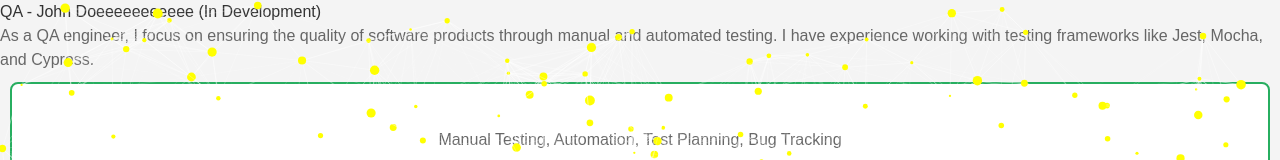
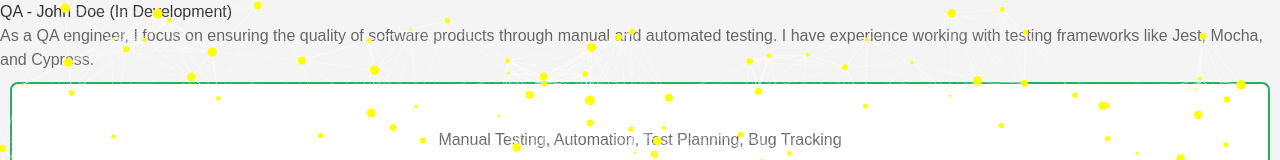
Before and after one commit to tediyo/New-QA-Pro-Web, a Next.js app: page /qa in a window 1280 px wide. Shown: the top 160 px of the page. Built offline with nearby package versions, Linux system fonts and the light colour scheme.

Commit message:
QA redesign

```diff
--- a/src/app/qa/page.tsx
+++ b/src/app/qa/page.tsx
@@ -16,7 +16,7 @@ const QAPage: FC = () => {
       <ParticlesBackground />
       <div className="content-wrapper">
         <h2 className="page-title">
-          QA - John Doeeeeeeeeeee (In Development)
+          QA - John Doe (In Development)
         </h2>
 
         <p className="page-description">
```
